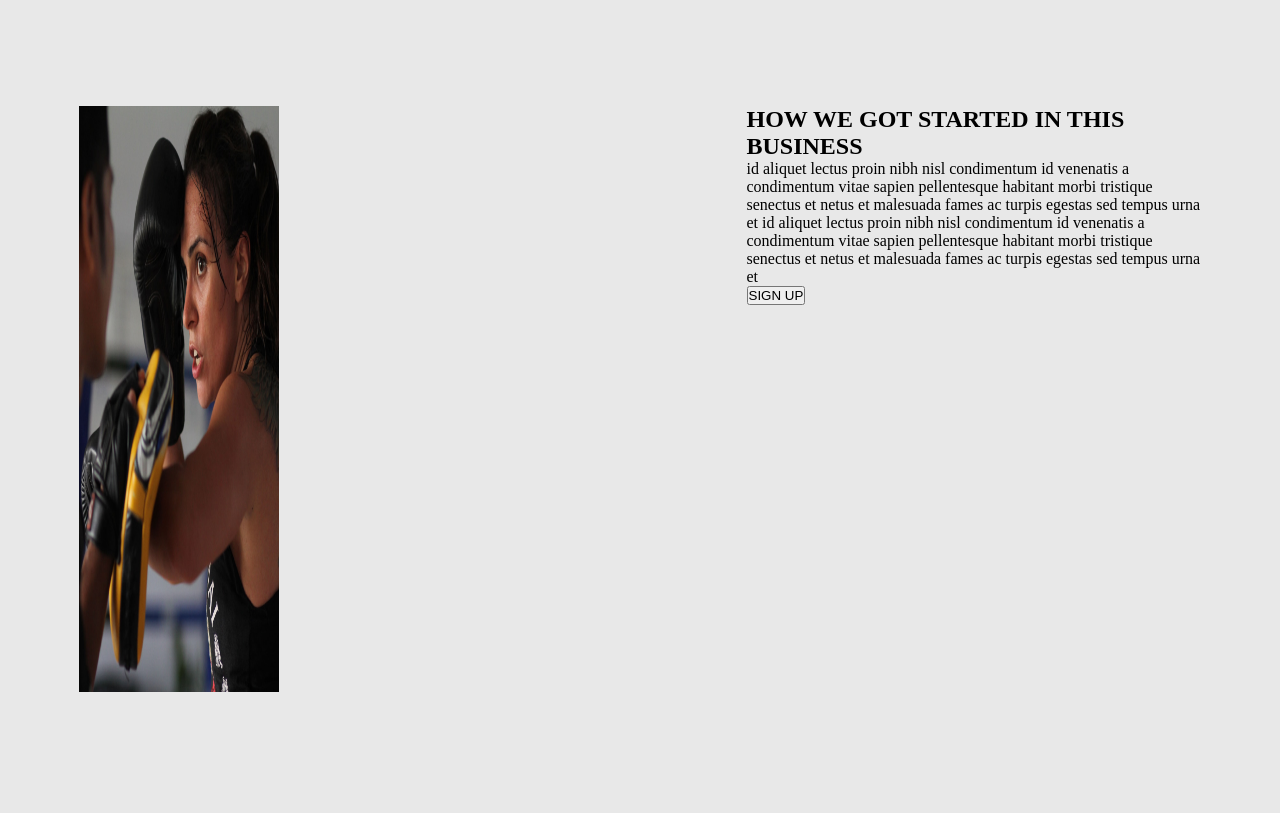
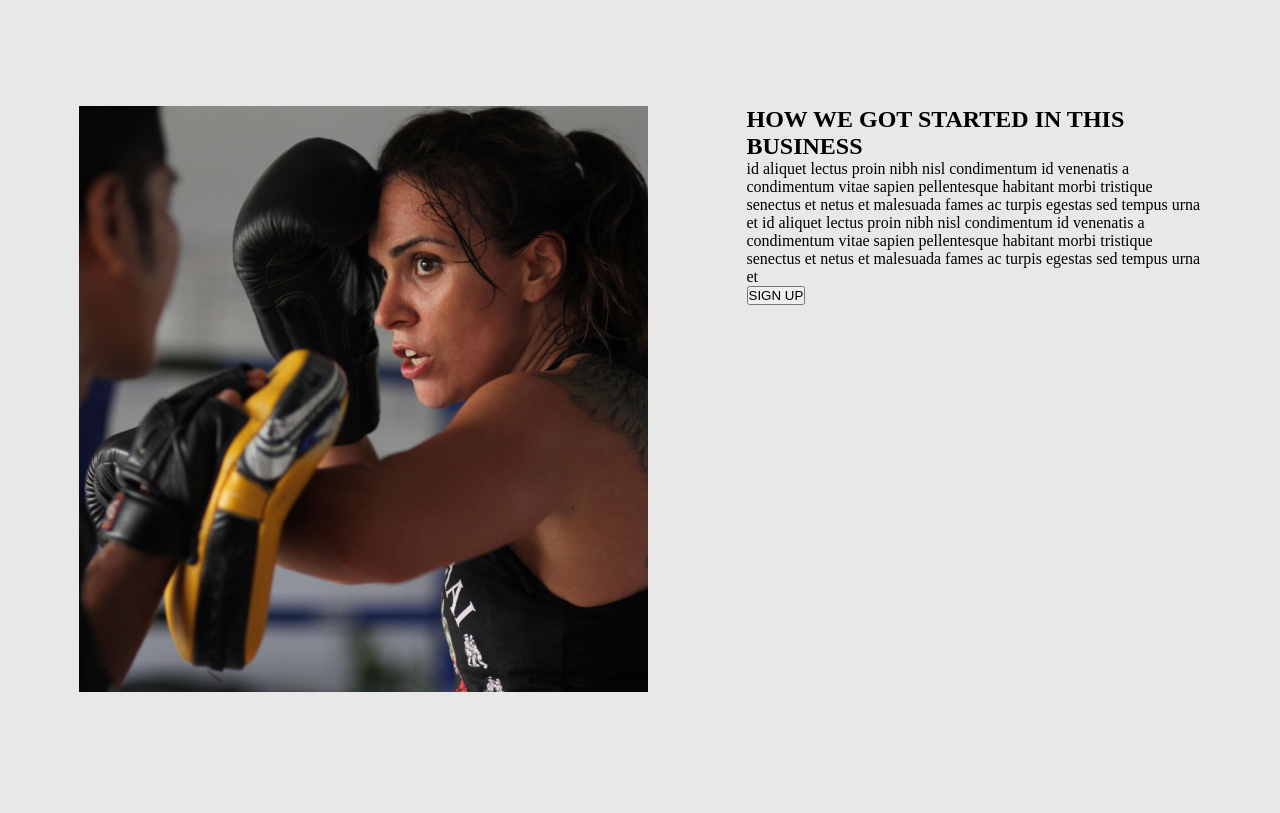
Before and after one commit to zakariyaxaaji/box-champy, a plain HTML site: page index.html in a window 1280 px wide. Shown: the part 587-1400 px from the top of the page. Drawn offline with Linux system fonts and the light colour scheme.

Commit message:
forgot i had inline style for the img

```diff
--- a/index.html
+++ b/index.html
@@ -30,7 +30,7 @@
     </header>
     <div class="call">
         <div class="img">
-            <img src="images/Rectangle 3.png" alt="Girl boxing" style="width:200px">
+            <img src="images/Rectangle 3.png" alt="Girl boxing">
         </div>
         <div class="right">
             <h2>HOW WE GOT STARTED IN THIS BUSINESS</h2>
```
